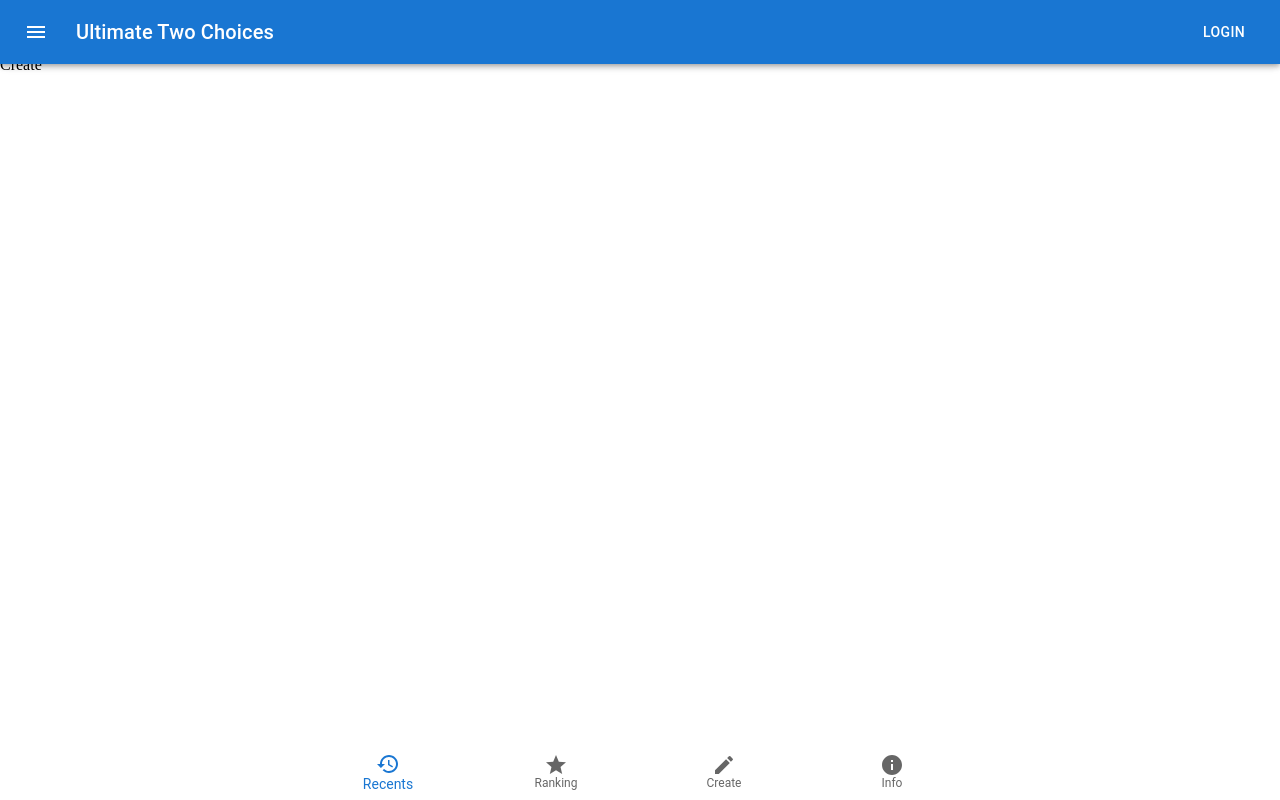
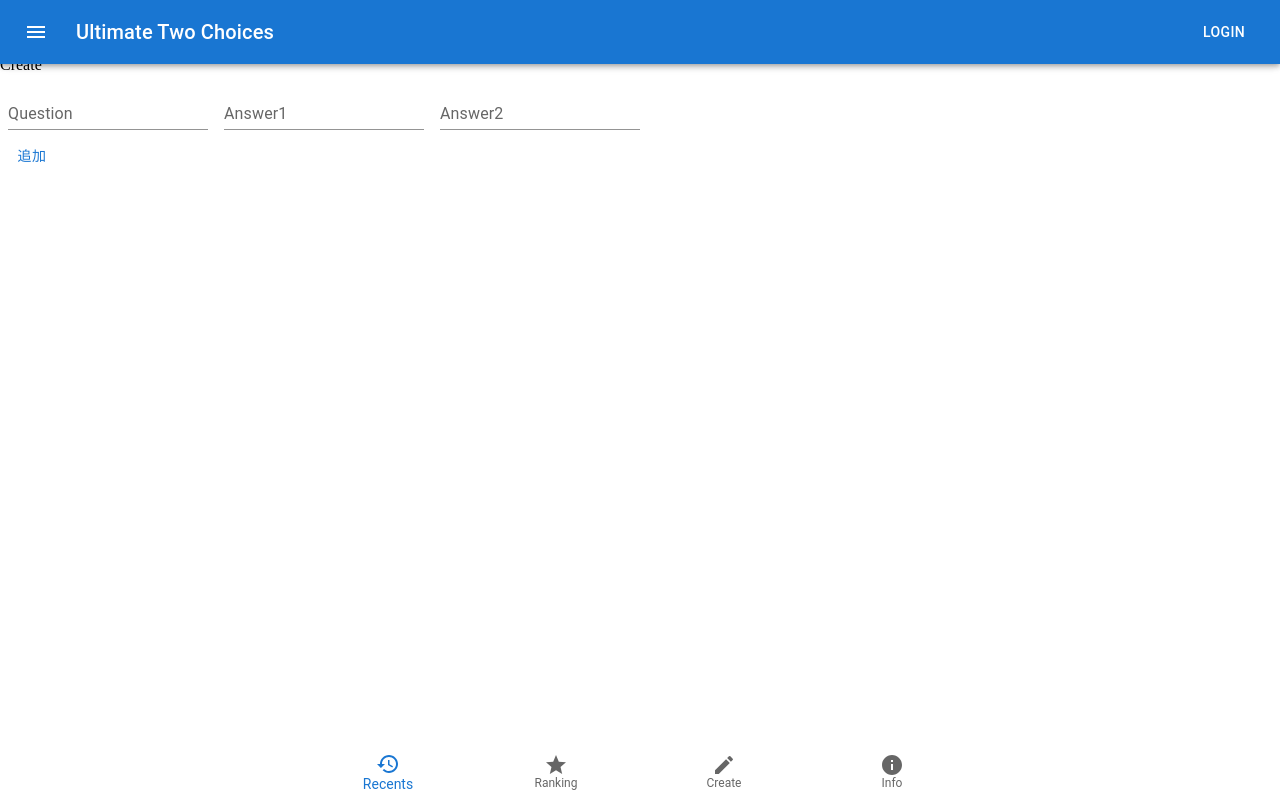
Before and after one commit to deguchi37458/50-50-app, a React (Create React App) app: page /create in a window 1280 px wide. Built offline with nearby package versions, Linux system fonts and the light colour scheme.

Commit message:
update Create

```diff
--- a/src/App.jsx
+++ b/src/App.jsx
@@ -21,6 +21,23 @@ export default class App extends React.Component{
       ]
     }
   }
+  addQuestion = (e) => {
+    console.log(e);
+    // // 追加
+    // this.state.question.push({
+    //   title: this.refs.newTitle.value,
+    //   option1: this.refs.newOption1.value,
+    //   option2: this.refs.newOption2.value
+    // });
+    // // 保存
+    // this.setState({
+    //   question : this.state.question
+    // });
+    // // 初期化
+    // this.refs.newTitle.value='';
+    // this.refs.newOption1.value='';
+    // this.refs.newOption2.value='';
+  }
   render(){
     return (
       <>
@@ -29,7 +46,7 @@ export default class App extends React.Component{
           <Routes>
             <Route exact path="/" element={<Recents question={this.state.question}/>} />
             <Route path="/ranking" element={<Ranking />} />
-            <Route path="/create" element={<Create />} />
+            <Route path="/create" element={<Create addQuestion={() => {this.addQuestion();}}/>} />
             <Route path="/info" element={<Info />} />
           </Routes>
           <Nav />
--- a/src/components/Create.jsx
+++ b/src/components/Create.jsx
@@ -1,12 +1,31 @@
 import React from "react";
 
-// import Register from "./Register"
+import Box from '@mui/material/Box';
+import TextField from '@mui/material/TextField';
+import Button from '@mui/material/Button';
 
 export default class Create extends React.Component {
   render() {
     return (
       <>
         <h1>Create</h1>
+        <Box
+          component="form"
+          sx={{
+            '& > :not(style)': { m: 1, width: '25ch' },
+          }}
+          noValidate
+          autoComplete="off"
+        >
+          <TextField id="standard-basic" label="Question" variant="standard" />
+          <TextField id="standard-basic" label="Answer1" variant="standard" />
+          <TextField id="standard-basic" label="Answer2" variant="standard" />
+        </Box>
+        <Button onClick={()=>{this.props.addQuestion();}}>追加</Button>
+        {/* <input type="text" ref="newTitle"/>
+        <input type="text" ref="newOption1"/>
+        <input type="text" ref="newOption2"/>
+        <input type="button" value="追加" onClick={()=>{this.props.addQuestion();}} /> */}
       </>
     );
   }
--- a/src/components/Recents.jsx
+++ b/src/components/Recents.jsx
@@ -4,8 +4,6 @@ import ButtonGroup from '@mui/material/ButtonGroup';
 import Button from '@mui/material/Button';
 import { Navigation, Pagination, Scrollbar, A11y } from 'swiper';
 import { Swiper, SwiperSlide } from 'swiper/react';
-
-// import Register from "./Register"
 
 import 'swiper/css';
 
@@ -15,22 +13,6 @@ export default class Recents extends React.Component {
   render() {
     const onClickButton = (e) => {
         console.log(this.state.question)
-    }
-    const addQuestion = () => {
-      // 追加
-      this.state.question.push({
-        title: this.refs.newTitle.value,
-        option1: this.refs.newOption1.value,
-        option2: this.refs.newOption2.value
-      });
-      // 保存
-      this.setState({
-        question : this.state.question
-      });
-      // 初期化
-      this.refs.newTitle.value='';
-      this.refs.newOption1.value='';
-      this.refs.newOption2.value='';
     }
     return (
       <>
@@ -59,11 +41,6 @@ export default class Recents extends React.Component {
             )
           })}
         </Swiper>
-        <p>Register</p>
-        <input type="text" ref="newTitle"/>
-        <input type="text" ref="newOption1"/>
-        <input type="text" ref="newOption2"/>
-        <input type="button" value="追加" onClick={addQuestion} />
       </>
     );
   }
```
Also changed, not shown: src/components/Register.jsx (deleted, +0 -18 lines).
